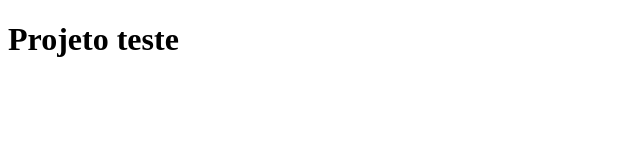
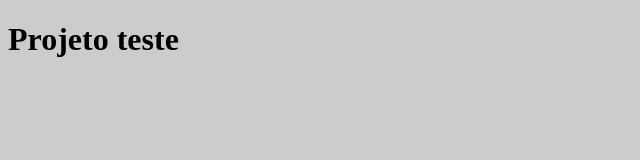
Before and after one commit to danschwarzz/curso-git, a plain HTML site: page index.html in a window 1280 px wide. Shown: the whole page, without its empty margins (0-640 px from the left). Drawn offline with Linux system fonts and the light colour scheme.

Commit message:
inicio do design

```diff
--- /dev/null
+++ b/estilo.css
@@ -0,0 +1,3 @@
+body {
+	background: #ccc;
+}
--- a/index.html
+++ b/index.html
@@ -3,6 +3,8 @@
 <head>
 	<meta charset="UTF-8">
 	<title>Document</title>
+
+	<link rel="stylesheet" href="estilo.css">
 </head>
 <body>
 
```
